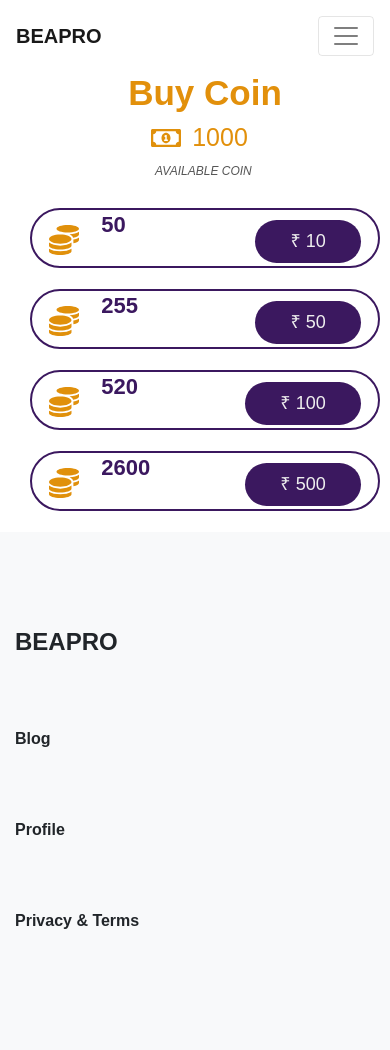
After one commit to ananthakrishnaner/beapro, a Django app: page /student/wallet/ in a window 390 px wide; the page is wider, and only the part inside the window is pictured. The commit adds this page. Run offline with Django 3.2, Linux system fonts and the light colour scheme; some libraries are stand-ins or nearby versions.

Commit message:
Add wallet for payment interface

```diff
--- a/beapro/static/css/style.css
+++ b/beapro/static/css/style.css
@@ -30,6 +30,7 @@ h1, h2, h3, h4, h5, h6 {
 .navbar-light .navbar-nav .nav-link {
 	color: #453e6e;
 	font-weight: 500;
+	padding-right:4.5rem;
 }
 .bb li {
 	margin-bottom: 5px;
@@ -277,9 +278,7 @@ i .fa .fa-bell::before{
 }
 
 @media(max-width:768px) {
-.banner-bg {
 
-}
 .user-profile-section{
 	position: absolute;
     top: 1px;
--- /dev/null
+++ b/beapro/static/css/swallet.css
@@ -0,0 +1,136 @@
+/* Global Reset */
+
+/* {
+  padding: 0;
+  margin: 0;
+} */
+
+body {
+  font-family: sans-serif;
+}
+
+.container {
+  width: 700px;
+  margin-left: auto;
+  margin-right: auto;
+  position: relative;
+}
+
+.plans {
+  width: 350px;
+  height: 60px;
+  border: 2px solid #3b185f;
+  border-radius: 60px;
+  margin-left: auto;
+  margin-right: auto;
+  position: relative;
+  margin-bottom: 5%;
+}
+
+.main-heading {
+  text-align: center;
+  font-weight: 700;
+  font-size: 50px;
+  color: #e2900b;
+}
+
+.current-coin {
+  text-align: center;
+  color: #e2900b;
+  font-weight: normal;
+}
+
+.money-bill {
+  width: 30px;
+  filter: invert(73%) sepia(15%) saturate(5701%) hue-rotate(352deg)
+    brightness(88%) contrast(100%);
+  position: absolute;
+  top: 76px;
+  left: 284px;
+}
+
+.coins {
+  width: 30px;
+  filter: invert(73%) sepia(15%) saturate(5701%) hue-rotate(352deg)
+    brightness(88%) contrast(100%);
+  position: absolute;
+  top: 27%;
+  left: 5%;
+}
+
+.available-coin {
+  text-transform: uppercase;
+  font-style: italic;
+  position: absolute;
+  top: 113px;
+  left: 267px;
+  color: #555;
+}
+
+.plan-text {
+  font-size: 22px;
+  font-weight: bold;
+  position: absolute;
+  top: -4%;
+  left: 20%;
+  color: #3b185f;
+}
+
+.plan-button {
+  padding: 8px 35px;
+  border: none;
+  border-radius: 50px;
+  font-size: 18px;
+  /* font-weight: bold; */
+  background-color: #3b185f;
+  color: #eee;
+  position: absolute;
+  top: 18%;
+  right: 5%;
+}
+
+.plan-button:hover {
+  background-color: #eee;
+  color: #3b185f;
+  border: 1px solid #3b185f;
+}
+
+
+@media only screen and (max-width: 600px) {
+  .mbcontainer {
+    width: 450px;
+    margin-left: -20px;
+    margin-right: auto;
+    position: relative;
+  }
+  .main-heading {
+    text-align: center;
+    font-weight: 700;
+    font-size: 35px;
+    color: #e2900b;
+  }
+  .money-bill {
+    width: 30px;
+    filter: invert(73%) sepia(15%) saturate(5701%) hue-rotate(352deg)
+      brightness(88%) contrast(100%);
+    position: absolute;
+    top: 54px;
+    left: 171px;
+  }
+  .available-coin {
+    text-transform: uppercase;
+    font-style: italic;
+    position: absolute;
+    font-size: 12px;
+    top: 90px;
+    left: 175px;
+    color: #555;
+  }
+  .current-coin {
+    text-align: center;
+    color: #e2900b;
+    font-weight: normal;
+    font-size: 25px;
+    margin-left:30px;
+  }
+}
--- a/student/urls.py
+++ b/student/urls.py
@@ -1,5 +1,5 @@
 from django.urls import path,include
-from .views import account_signup,account_login,logout_student,student_profile
+from .views import account_signup,account_login,logout_student,student_profile,student_wallet
 
 
 urlpatterns = [
@@ -8,4 +8,5 @@ urlpatterns = [
     path('logout',logout_student, name="logout_student"),
 
     path('profile/',student_profile, name="student_profile"),
+    path('wallet/',student_wallet, name="student_wallet"),
 ]
--- a/student/views.py
+++ b/student/views.py
@@ -97,3 +97,9 @@ def student_profile(request):
         'std':std,
     }
     return render(request,'student/editprofile.html',context)
+
+
+    #Student wallet
+
+def student_wallet(request):
+    return render(request,'student/swallet.html')
--- /dev/null
+++ b/templates/student/swallet.html
@@ -0,0 +1,71 @@
+{% load static %}
+
+<!DOCTYPE html>
+<html lang="en">
+
+<head>
+
+    <meta charset="UTF-8" />
+    <meta http-equiv="X-UA-Compatible" content="IE=edge" />
+    <meta name="viewport" content="width=device-width, initial-scale=1.0" />
+
+    <link rel="stylesheet" href="https://stackpath.bootstrapcdn.com/bootstrap/4.5.2/css/bootstrap.min.css">
+    <link href="https://fonts.googleapis.com/css2?family=Montserrat:wght@300;400;500;600;700&display=swap"
+        rel="stylesheet">
+    <link href="https://fonts.googleapis.com/css2?family=Alata&display=swap" rel="stylesheet">
+    <link rel="stylesheet" href="https://cdnjs.cloudflare.com/ajax/libs/OwlCarousel2/2.3.4/assets/owl.carousel.css">
+    <link rel="stylesheet"
+        href="https://cdnjs.cloudflare.com/ajax/libs/OwlCarousel2/2.3.4/assets/owl.theme.default.css">
+    <link href="https://cdn.lineicons.com/2.0/LineIcons.css" rel="stylesheet">
+
+    <link rel="stylesheet" href="{% static 'css/swallet.css' %}" />
+    <title>RazorPay API</title>
+</head>
+
+<body>
+
+    <!-- navbar section opening -->
+    {% include 'main/navbar.html' %}
+    <!-- navbar section closing -->
+    <article class="container  mbcontainer">
+        <h1 class="main-heading">Buy Coin</h1>
+        <img src="{% static 'img/money-bill.svg' %}" class="money-bill" />
+        <h3 class="current-coin">1000</h3>
+        <p class="available-coin">Available coin</p>
+        <br />
+        <br />
+        <div class="plans">
+            <img src="{% static 'img/coins.svg' %}" alt="" class="coins" />
+            <p class="plan-text">50</p>
+            <button class="plan-button">&#8377; 10</button>
+        </div>
+        <div class="plans">
+            <img src="{% static 'img/coins.svg' %}" alt="" class="coins" />
+            <p class="plan-text">255</p>
+            <button class="plan-button">&#8377; 50</button>
+        </div>
+        <div class="plans">
+            <img src="{% static 'img/coins.svg' %}" alt="" class="coins" />
+            <p class="plan-text">520</p>
+            <button class="plan-button">&#8377; 100</button>
+        </div>
+        <div class="plans">
+            <img src="{% static 'img/coins.svg' %}" alt="" class="coins" />
+            <p class="plan-text">2600</p>
+            <button class="plan-button">&#8377; 500</button>
+        </div>
+    </article>
+            <!-- Footer Begin -->
+            {% include 'main/footer.html' %}
+            <!-- Footer End -->
+    <script src="https://kit.fontawesome.com/e655379602.js" crossorigin="anonymous"></script>
+    <script src="https://code.jquery.com/jquery-3.5.1.slim.min.js"></script>
+    <script
+        src="https://cdn.jsdelivr.net/npm/popper.js@1.16.1/dist/umd/popper.min.js"></script>
+    <script
+        src="https://stackpath.bootstrapcdn.com/bootstrap/4.5.2/js/bootstrap.min.js"></script>
+    <script
+        src="https://cdnjs.cloudflare.com/ajax/libs/OwlCarousel2/2.3.4/owl.carousel.js"></script>
+</body>
+
+</html>
```
Also changed, not shown: beapro/static/img/coins.svg (added), beapro/static/img/money-bill.svg (added).
